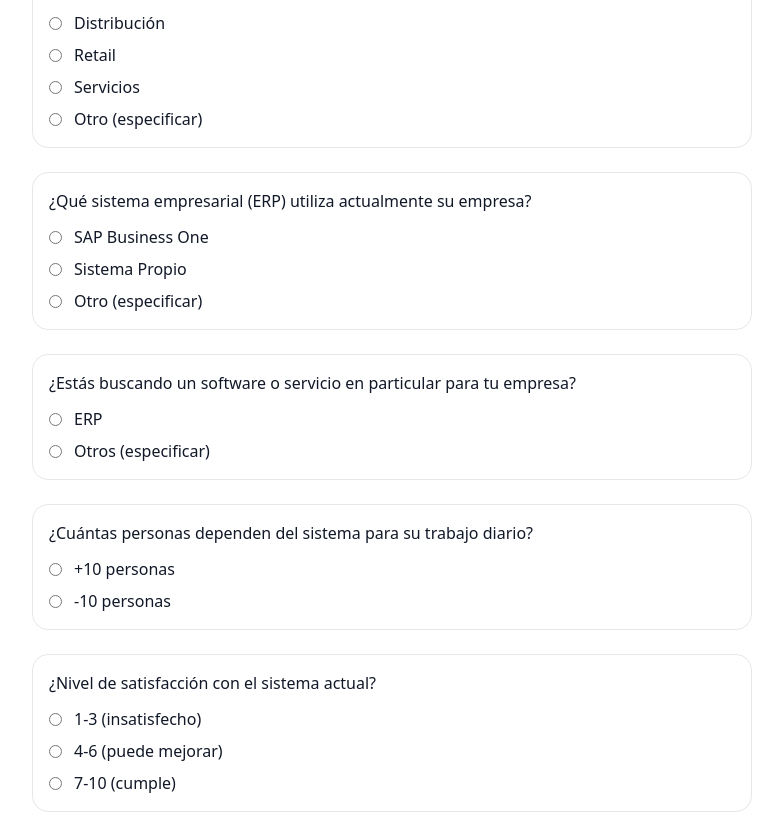
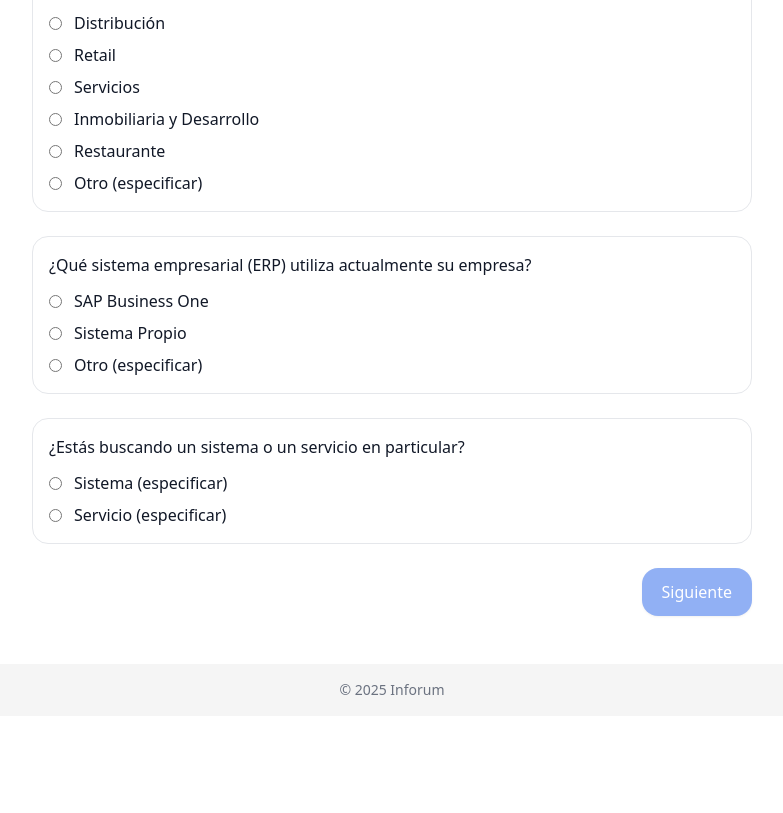
Before and after one commit to grupoinforum/diagnosticos-website, a Next.js app: page /diagnostico in a window 1280 px wide. Shown: the part 320-1133 px from the top of the page, without its empty margins (248-1031 px from the left). After the commit the page ends 1036 px from the top, so only its background shows below. Built offline with nearby package versions, Linux system fonts and the light colour scheme.

Commit message:
Update diagnostico-content.tsx

```diff
--- a/app/diagnostico/diagnostico-content.tsx
+++ b/app/diagnostico/diagnostico-content.tsx
@@ -6,7 +6,7 @@ import { useSearchParams } from "next/navigation";
 export const dynamic = "force-dynamic";
 
 /* =========================
-   PREGUNTAS (5) – ORDEN ACTUALIZADO
+   PREGUNTAS – SIN PUNTUACIÓN
    ========================= */
 const QUESTIONS = [
   {
@@ -14,11 +14,13 @@ const QUESTIONS = [
     label: "¿En qué industria opera la compañía?",
     type: "single" as const,
     options: [
-      { value: "produccion", label: "Producción", score: 2 },
-      { value: "distribucion", label: "Distribución", score: 2 },
-      { value: "retail", label: "Retail", score: 2 },
-      { value: "servicios", label: "Servicios", score: 2 },               // <-- actualizado
-      { value: "otro", label: "Otro (especificar)", score: 2, requiresText: true }, // <-- actualizado
+      { value: "produccion", label: "Producción" },
+      { value: "distribucion", label: "Distribución" },
+      { value: "retail", label: "Retail" },
+      { value: "servicios", label: "Servicios" },
+      { value: "inmobiliaria_desarrollo", label: "Inmobiliaria y Desarrollo" },
+      { value: "restaurante", label: "Restaurante" },
+      { value: "otro", label: "Otro (especificar)", requiresText: true },
     ],
     required: true,
   },
@@ -27,46 +29,25 @@ const QUESTIONS = [
     label: "¿Qué sistema empresarial (ERP) utiliza actualmente su empresa?",
     type: "single" as const,
     options: [
-      { value: "sapb1", label: "SAP Business One", score: 2 },
-      { value: "sistema_propio", label: "Sistema Propio", score: 2 },
-      { value: "erp_otro", label: "Otro (especificar)", score: 2, requiresText: true },
+      { value: "sapb1", label: "SAP Business One" },
+      { value: "sistema_propio", label: "Sistema Propio" },
+      { value: "erp_otro", label: "Otro (especificar)", requiresText: true },
     ],
     required: true,
   },
   {
     id: "busca",
-    label: "¿Estás buscando un software o servicio en particular para tu empresa?",
+    label: "¿Estás buscando un sistema o un servicio en particular?",
     type: "single" as const,
     options: [
-      { value: "erp", label: "ERP", score: 2 },
-      { value: "otros", label: "Otros (especificar)", score: 2, requiresText: true },
-    ],
-    required: true,
-  },
-  {
-    id: "personas",
-    label: "¿Cuántas personas dependen del sistema para su trabajo diario?",
-    type: "single" as const,
-    options: [
-      { value: ">10", label: "+10 personas", score: 2 },
-      { value: "<=10", label: "-10 personas", score: 1 },
-    ],
-    required: true,
-  },
-  {
-    id: "satisfaccion",
-    label: "¿Nivel de satisfacción con el sistema actual?",
-    type: "single" as const,
-    options: [
-      { value: "1-3", label: "1-3 (insatisfecho)", score: 2 },
-      { value: "4-6", label: "4-6 (puede mejorar)", score: 2 },
-      { value: "7-10", label: "7-10 (cumple)", score: 1 },
+      { value: "sistema", label: "Sistema (especificar)", requiresText: true },
+      { value: "servicio", label: "Servicio (especificar)", requiresText: true },
     ],
     required: true,
   },
 ] as const;
 
-type Answer = { id: string; value: string; score: 1 | 2; extraText?: string };
+type Answer = { id: string; value: string; extraText?: string };
 
 /* =========================
    PAÍSES / PREFIJOS / REGLAS
@@ -80,7 +61,7 @@ const COUNTRIES = [
   { value: "EC", label: "Ecuador" },
 ] as const;
 
-type CountryValue = typeof COUNTRIES[number]["value"];
+type CountryValue = (typeof COUNTRIES)[number]["value"];
 
 const COUNTRY_PREFIX: Record<CountryValue, string> = {
   GT: "+502",
@@ -91,7 +72,10 @@ const COUNTRY_PREFIX: Record<CountryValue, string> = {
   EC: "+593",
 };
 
-const COUNTRY_PHONE_RULES: Record<CountryValue, { min: number; max?: number; note?: string }> = {
+const COUNTRY_PHONE_RULES: Record<
+  CountryValue,
+  { min: number; max?: number; note?: string }
+> = {
   GT: { min: 8 },
   SV: { min: 8 },
   HN: { min: 8 },
@@ -106,32 +90,21 @@ const DEFAULT_PREFIX = "+502";
    EMAIL corporativo simple
    ========================= */
 const FREE_EMAIL_DOMAINS = [
-  "gmail.com","hotmail.com","outlook.com","yahoo.com","icloud.com","proton.me","aol.com","live.com","msn.com"
+  "gmail.com",
+  "hotmail.com",
+  "outlook.com",
+  "yahoo.com",
+  "icloud.com",
+  "proton.me",
+  "aol.com",
+  "live.com",
+  "msn.com",
 ];
 
 function isCorporateEmail(email: string) {
   const domain = email.split("@").pop()?.toLowerCase().trim();
   if (!domain) return false;
   return !FREE_EMAIL_DOMAINS.includes(domain);
-}
-
-/* =========================
-   TEXTOS DE RESULTADO
-   ========================= */
-const SUCCESS_TEXT_FORM = `¡Felicidades! Estás a 1 paso de obtener tu asesoría sin costo. Rita Muralles se estará comunicando contigo para agendar una sesión corta de 30min para presentarnos y realizar unas últimas dudas para guiarte de mejor manera. Acabamos de enviarte un correo con esta información.`;
-
-const FULL_TEXT_FORM = `¡Gracias por llenar el cuestionario! Por el momento nuestro equipo se encuentra con cupo lleno. Acabamos de enviarte un correo a tu bandeja de entrada para compartirte más información sobre nosotros. Te estaremos contactando al liberar espacio.`;
-
-/* =========================
-   EVALUACIÓN (regla: si hay alguna respuesta tipo 1 → no califica)
-   ========================= */
-function evaluate(finalAnswers: Answer[]) {
-  const score1Count = finalAnswers.filter(a => a.score === 1).length;
-  const qualifies = score1Count === 0; // si aparece un 1 en cualquier pregunta, no califica
-
-  const resultText = qualifies ? "Sí califica" : "No califica";
-  const uiText = qualifies ? SUCCESS_TEXT_FORM : FULL_TEXT_FORM;
-  return { score1Count, qualifies, resultText, uiText };
 }
 
 /* =========================
@@ -144,7 +117,8 @@ async function submitDiagnostico(payload: any) {
     body: JSON.stringify(payload),
   });
   const json = await res.json().catch(() => ({}));
-  if (!res.ok || json?.ok === false) throw new Error(json?.error || `Error ${res.status}`);
+  if (!res.ok || json?.ok === false)
+    throw new Error(json?.error || `Error ${res.status}`);
   return json;
 }
 
@@ -158,7 +132,7 @@ export default function DiagnosticoContent() {
   const [form, setForm] = useState<{
     name: string;
     company: string;
-    role: string;             // <-- NUEVO campo: Cargo en la empresa
+    role: string;
     email: string;
     country: CountryValue;
     consent: boolean;
@@ -170,16 +144,27 @@ export default function DiagnosticoContent() {
     email: "",
     country: "GT",
     consent: false,
-    phoneLocal: ""
+    phoneLocal: "",
   });
   const [loading, setLoading] = useState(false);
   const [errorMsg, setErrorMsg] = useState<string | null>(null);
-  const [resultUI, setResultUI] = useState<null | { qualifies: boolean; title: string; message: string }>(null);
+  const [resultUI, setResultUI] = useState<null | { title: string; message: string }>(
+    null
+  );
 
   const utms = useMemo(() => {
-    const keys = ["utm_source","utm_medium","utm_campaign","utm_content","utm_term"] as const;
-    const x: Record<string,string> = {};
-    keys.forEach(k => { const v = searchParams.get(k); if (v) x[k] = v; });
+    const keys = [
+      "utm_source",
+      "utm_medium",
+      "utm_campaign",
+      "utm_content",
+      "utm_term",
+    ] as const;
+    const x: Record<string, string> = {};
+    keys.forEach((k) => {
+      const v = searchParams.get(k);
+      if (v) x[k] = v;
+    });
     return x;
   }, [searchParams]);
 
@@ -187,26 +172,35 @@ export default function DiagnosticoContent() {
   const barWidth = progressPct + "%";
 
   const handleSelect = (qid: string, optionValue: string) => {
-    const q = QUESTIONS.find(q => q.id === qid)!;
-    const opt = q.options.find(o => o.value === optionValue)!;
-    setAnswers(prev => ({ ...prev, [qid]: { id: qid, value: optionValue, score: (opt.score as 1|2) } }));
+    const q = QUESTIONS.find((q) => q.id === qid)!;
+    const opt = q.options.find((o) => o.value === optionValue)!;
+    setAnswers((prev) => ({
+      ...prev,
+      [qid]: { id: qid, value: optionValue },
+    }));
   };
 
   const handleExtraText = (qid: string, text: string) => {
     const existing = answers[qid];
     if (!existing) return;
-    setAnswers(prev => ({ ...prev, [qid]: { ...existing, extraText: text } }));
+    setAnswers((prev) => ({
+      ...prev,
+      [qid]: { ...existing, extraText: text },
+    }));
   };
 
   const shouldShowExtraInput = (qid: string) => {
-    const q = QUESTIONS.find(qq => qq.id === qid);
+    const q = QUESTIONS.find((qq) => qq.id === qid);
     if (!q) return false;
     const selected = answers[qid]?.value;
-    const selectedOpt = q.options.find(o => o.value === selected) as any;
+    const selectedOpt = q.options.find((o) => o.value === selected) as any;
     return !!selectedOpt?.requiresText;
   };
 
-  const canContinueQuestions = useMemo(() => QUESTIONS.every(q => !!answers[q.id]), [answers]);
+  const canContinueQuestions = useMemo(
+    () => QUESTIONS.every((q) => !!answers[q.id]),
+    [answers]
+  );
 
   /* =========================
      TELÉFONO con prefijo y reglas
@@ -252,13 +246,16 @@ export default function DiagnosticoContent() {
 
   const onSubmit = async () => {
     setErrorMsg(null);
-    if (!form.consent) { setErrorMsg("Debes aceptar el consentimiento para continuar."); return; }
+    if (!form.consent) {
+      setErrorMsg("Debes aceptar el consentimiento para continuar.");
+      return;
+    }
     setLoading(true);
 
     try {
       const finalAnswers = Object.values(answers).filter(Boolean) as Answer[];
-      const { score1Count, qualifies, resultText, uiText } = evaluate(finalAnswers);
-      const countryLabel = COUNTRIES.find(c => c.value === form.country)?.label || form.country;
+      const countryLabel =
+        COUNTRIES.find((c) => c.value === form.country)?.label || form.country;
 
       await submitDiagnostico({
         name: form.name,
@@ -268,12 +265,13 @@ export default function DiagnosticoContent() {
         country: countryLabel,
         phone: phoneFull,
         answers: { utms, items: finalAnswers },
-        score1Count,
-        qualifies,
-        resultText,
       });
 
-      setResultUI({ qualifies, title: resultText, message: uiText });
+      setResultUI({
+        title: "Formulario enviado",
+        message:
+          "Gracias por compartirnos esta información. Nuestro equipo revisará tus respuestas y te contactará para acompañarte en los siguientes pasos.",
+      });
     } catch (e: any) {
       setErrorMsg(e?.message || "No se logró enviar. Intenta de nuevo.");
     } finally {
@@ -292,7 +290,9 @@ export default function DiagnosticoContent() {
         </div>
 
         <h1 className="text-2xl font-semibold mb-3">{resultUI.title}</h1>
-        <p className="whitespace-pre-line text-gray-800 leading-relaxed">{resultUI.message}</p>
+        <p className="whitespace-pre-line text-gray-800 leading-relaxed">
+          {resultUI.message}
+        </p>
 
         <div className="mt-4 flex flex-col gap-3 md:flex-row md:gap-4">
           <a
@@ -304,16 +304,14 @@ export default function DiagnosticoContent() {
             Visita nuestro website
           </a>
 
-          {resultUI.qualifies && (
           <a
-              href="https://wa.me/50242170962?text=Hola%2C%20vengo%20del%20diagn%C3%B3stico"
+            href="https://wa.me/50242170962?text=Hola%2C%20vengo%20del%20formulario%20de%20software%20de%20gesti%C3%B3n"
             className="inline-block px-5 py-3 rounded-2xl bg-blue-600 text-white text-center"
             target="_blank"
             rel="noopener noreferrer"
           >
             Ir a WhatsApp
           </a>
-          )}
         </div>
       </main>
     );
@@ -326,13 +324,20 @@ export default function DiagnosticoContent() {
     <main className="max-w-3xl mx-auto p-6">
       {/* Barra de progreso */}
       <div className="w-full h-2 bg-gray-200 rounded mb-6">
-        <div className="h-2 bg-blue-500 rounded transition-all" style={{ width: barWidth }} />
+        <div
+          className="h-2 bg-blue-500 rounded transition-all"
+          style={{ width: barWidth }}
+        />
       </div>
 
-      {/* Título y descripción ACTUALIZADOS */}
-      <h1 className="text-2xl font-semibold mb-4">Análisis de Software de Gestión Empresarial</h1>
+      {/* Título y descripción */}
+      <h1 className="text-2xl font-semibold mb-4">
+        Análisis de Software de Gestión Empresarial
+      </h1>
       <p className="text-gray-600 mb-4">
-        Completa el cuestionario para que podamos analizar tu situación actual y determinar qué soluciones se ajustan mejor a las necesidades de tu empresa.
+        Completa el cuestionario para que podamos analizar tu situación actual y
+        entender qué soluciones se ajustan mejor a las necesidades de tu
+        empresa.
       </p>
 
       {errorMsg && <p className="text-sm text-red-600 mb-4">{errorMsg}</p>}
@@ -354,7 +359,12 @@ export default function DiagnosticoContent() {
                       onChange={() => handleSelect(q.id, o.value)}
                       checked={answers[q.id]?.value === o.value}
                     />
-                    <label htmlFor={`${q.id}_${o.value}`} className="cursor-pointer">{o.label}</label>
+                    <label
+                      htmlFor={`${q.id}_${o.value}`}
+                      className="cursor-pointer"
+                    >
+                      {o.label}
+                    </label>
                   </div>
                 ))}
               </div>
@@ -390,7 +400,7 @@ export default function DiagnosticoContent() {
             <input
               className="w-full border rounded-xl px-3 py-2"
               value={form.name}
-              onChange={e => setForm({ ...form, name: e.target.value })}
+              onChange={(e) => setForm({ ...form, name: e.target.value })}
             />
           </div>
           <div>
@@ -398,17 +408,17 @@ export default function DiagnosticoContent() {
             <input
               className="w-full border rounded-xl px-3 py-2"
               value={form.company}
-              onChange={e => setForm({ ...form, company: e.target.value })}
+              onChange={(e) => setForm({ ...form, company: e.target.value })}
             />
           </div>
 
-          {/* NUEVO: Cargo en la empresa (obligatorio) */}
+          {/* Cargo en la empresa (obligatorio) */}
           <div>
             <label className="block mb-1">Cargo en la empresa</label>
             <input
               className="w-full border rounded-xl px-3 py-2"
               value={form.role}
-              onChange={e => setForm({ ...form, role: e.target.value })}
+              onChange={(e) => setForm({ ...form, role: e.target.value })}
               placeholder="Ej.: Gerente de TI"
             />
           </div>
@@ -418,7 +428,7 @@ export default function DiagnosticoContent() {
             <input
               className="w-full border rounded-xl px-3 py-2"
               value={form.email}
-              onChange={e => setForm({ ...form, email: e.target.value })}
+              onChange={(e) => setForm({ ...form, email: e.target.value })}
             />
             {form.email && !isCorporateEmail(form.email) && (
               <p className="text-sm text-red-600 mt-1">
@@ -433,9 +443,18 @@ export default function DiagnosticoContent() {
             <select
               className="w-full border rounded-xl px-3 py-2"
               value={form.country}
-              onChange={e => setForm({ ...form, country: e.target.value as CountryValue })}
+              onChange={(e) =>
+                setForm({
+                  ...form,
+                  country: e.target.value as CountryValue,
+                })
+              }
             >
-              {COUNTRIES.map(c => (<option key={c.value} value={c.value}>{c.label}</option>))}
+              {COUNTRIES.map((c) => (
+                <option key={c.value} value={c.value}>
+                  {c.label}
+                </option>
+              ))}
             </select>
           </div>
 
@@ -449,8 +468,11 @@ export default function DiagnosticoContent() {
               <input
                 className="w-full rounded-r border px-3 py-2"
                 value={form.phoneLocal}
-                onChange={e =>
-                  setForm({ ...form, phoneLocal: e.target.value.replace(/[^\d]/g, "") })
+                onChange={(e) =>
+                  setForm({
+                    ...form,
+                    phoneLocal: e.target.value.replace(/[^\d]/g, ""),
+                  })
                 }
                 placeholder="Ingresa tu número (solo dígitos)"
                 inputMode="numeric"
@@ -458,7 +480,8 @@ export default function DiagnosticoContent() {
               />
             </div>
 
-            {!isPhoneValid(form.phoneLocal, form.country) && form.phoneLocal.length > 0 ? (
+            {!isPhoneValid(form.phoneLocal, form.country) &&
+            form.phoneLocal.length > 0 ? (
               <p className="text-xs text-red-600 mt-1">{phoneRequirementText}</p>
             ) : (
               <p className="text-xs text-gray-500 mt-1">
@@ -468,7 +491,12 @@ export default function DiagnosticoContent() {
           </div>
 
           <div className="flex items-center justify-between gap-3 pt-2">
-            <button onClick={() => setStep(1)} className="px-5 py-3 rounded-2xl border">Atrás</button>
+            <button
+              onClick={() => setStep(1)}
+              className="px-5 py-3 rounded-2xl border"
+            >
+              Atrás
+            </button>
             <button
               onClick={() => setStep(3)}
               disabled={!canContinueData}
@@ -488,20 +516,41 @@ export default function DiagnosticoContent() {
               <input
                 type="checkbox"
                 checked={form.consent}
-                onChange={e => setForm({ ...form, consent: e.target.checked })}
+                onChange={(e) =>
+                  setForm({ ...form, consent: e.target.checked })
+                }
               />
               <span>
-                Autorizo a Grupo Inforum a contactarme respecto a esta evaluación y servicios relacionados. He leído la{" "}
+                Autorizo a Grupo Inforum a contactarme respecto a esta
+                evaluación y servicios relacionados. He leído la{" "}
                 {process.env.NEXT_PUBLIC_PRIVACY_URL ? (
-                  <a href={process.env.NEXT_PUBLIC_PRIVACY_URL} className="text-blue-600 underline" target="_blank" rel="noreferrer">Política de Privacidad</a>
-                ) : (<span className="font-medium">Política de Privacidad</span>)}
+                  <a
+                    href={process.env.NEXT_PUBLIC_PRIVACY_URL}
+                    className="text-blue-600 underline"
+                    target="_blank"
+                    rel="noreferrer"
+                  >
+                    Política de Privacidad
+                  </a>
+                ) : (
+                  <span className="font-medium">Política de Privacidad</span>
+                )}
               </span>
             </label>
           </div>
           <div className="flex items-center justify-between gap-3">
-            <button onClick={() => setStep(2)} className="px-5 py-3 rounded-2xl border">Atrás</button>
-            <button onClick={onSubmit} disabled={loading || !form.consent} className="px-5 py-3 rounded-2xl shadow bg-blue-600 text-white disabled:opacity-50">
-              {loading ? "Enviando..." : "Haz clic para conocer tu resultado"}
+            <button
+              onClick={() => setStep(2)}
+              className="px-5 py-3 rounded-2xl border"
+            >
+              Atrás
+            </button>
+            <button
+              onClick={onSubmit}
+              disabled={loading || !form.consent}
+              className="px-5 py-3 rounded-2xl shadow bg-blue-600 text-white disabled:opacity-50"
+            >
+              {loading ? "Enviando..." : "Enviar formulario"}
             </button>
           </div>
         </section>
```
Lines whose indentation alone changed are shown as unchanged.
